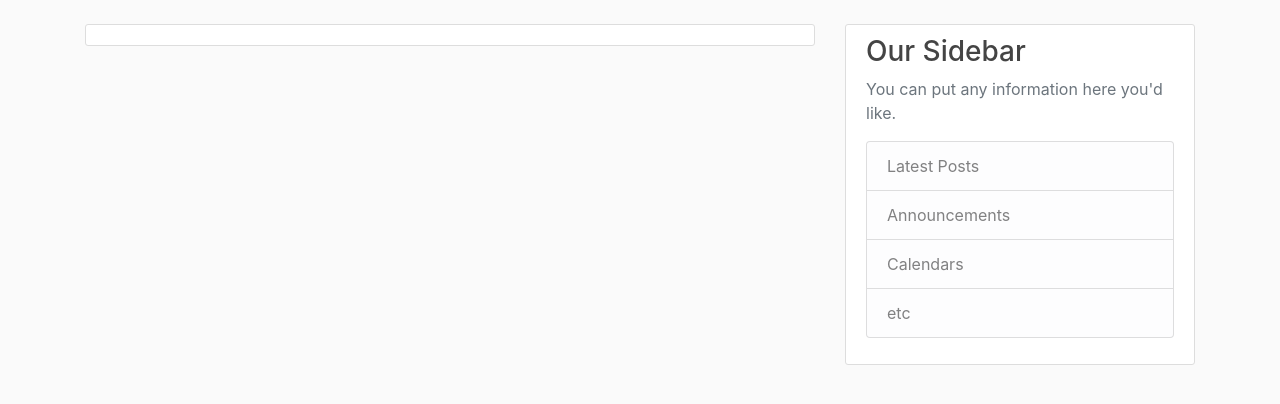
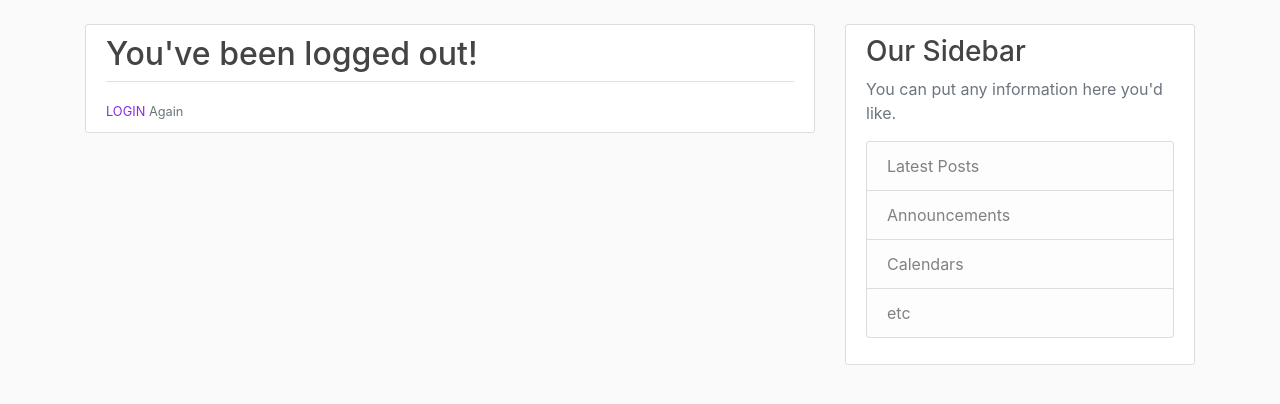
Before and after one commit to AtienoObwanda/coreyBlog, a Django app: page /logout/ in a window 1280 px wide. Shown: the part 56-460 px from the top of the page. Run offline with Django 4.2, Linux system fonts and the light colour scheme; some libraries are stand-ins or nearby versions.

Commit message:
working as expected

```diff
--- a/blogApp/templates/blog/base.html
+++ b/blogApp/templates/blog/base.html
@@ -33,8 +33,14 @@
             </div>
             <!-- Navbar Right Side -->
             <div class="navbar-nav">
-              <a class="nav-item nav-link" href="{% url 'login' %}">Login</a>
-              <a class="nav-item nav-link" href="{% url 'register' %}">Register</a>
+              {% if user.is_authenticated %}
+                <a class="nav-item nav-link align-right" href="{%url 'home'%}">New Post</a> -->
+                <a class="nav-item nav-link align-right" href="/accounts/password/change">Change password</a>
+                <a class="nav-item nav-link align-right" href="/logout">Logout</a>
+              {% else%}
+                <a class="nav-item nav-link" href="{% url 'login' %}">Login</a>
+                <a class="nav-item nav-link" href="{% url 'register' %}">Register</a>
+              {% endif %}
             </div>
           </div>
         </div>
--- a/blogProject/settings.py
+++ b/blogProject/settings.py
@@ -122,6 +122,9 @@ STATIC_URL = 'static/'
 
 CRISPY_TEMPLATE_PACK = 'bootstrap4'
 
+LOGIN_REDIRECT_URL = 'home'
+LOGIN_URL = 'login'
+
 # Default primary key field type
 # https://docs.djangoproject.com/en/4.0/ref/settings/#default-auto-field
 
--- a/users/templates/users/logout.html
+++ b/users/templates/users/logout.html
@@ -1,6 +1,9 @@
 {% extends "blog/base.html" %}
 {% block content %}
     <div class="content-section">
-
+        <h2>You've been logged out!</h2>
+        <div class="border-top pt-3">
+            <small class=" text-muted"> <a href="{% url 'login' %}" style="text-decoration: none; color: blueviolet;">LOGIN</a> Again</small>
+        </div>
     </div>
 {% endblock content %}
--- a/users/views.py
+++ b/users/views.py
@@ -13,8 +13,8 @@ def register(request):
         if form.is_valid():
             form.save()
             username = form.cleaned_data.get('username')
-            messages.success(request, f'Account created successfully for {username}!')
-            return redirect('home')
+            messages.success(request, f'Account created successfully! You can now login')
+            return redirect('login')
     else:
         form = UserRegistrationForm()
     return render(request, 'users/register.html', {'form': form})
```
Also changed, not shown: db.sqlite3.
